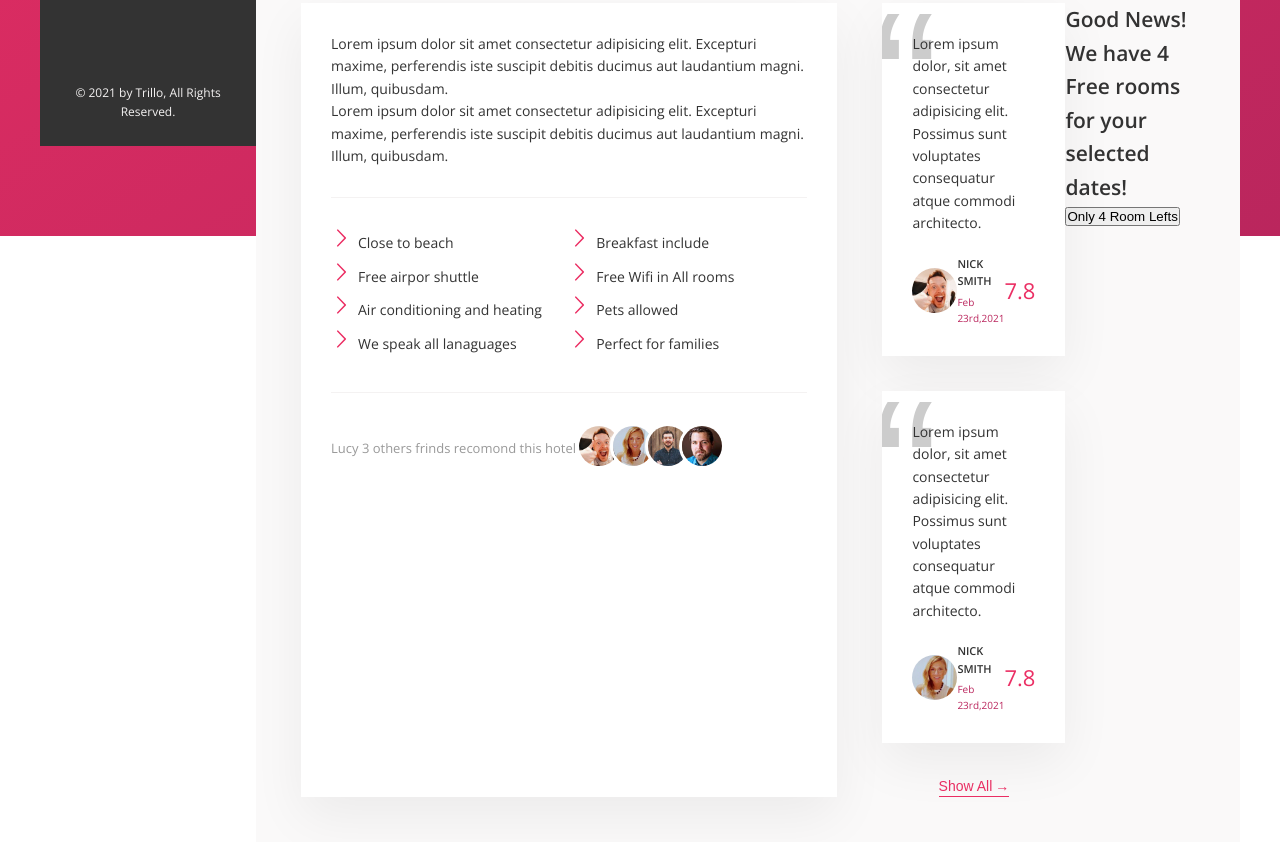
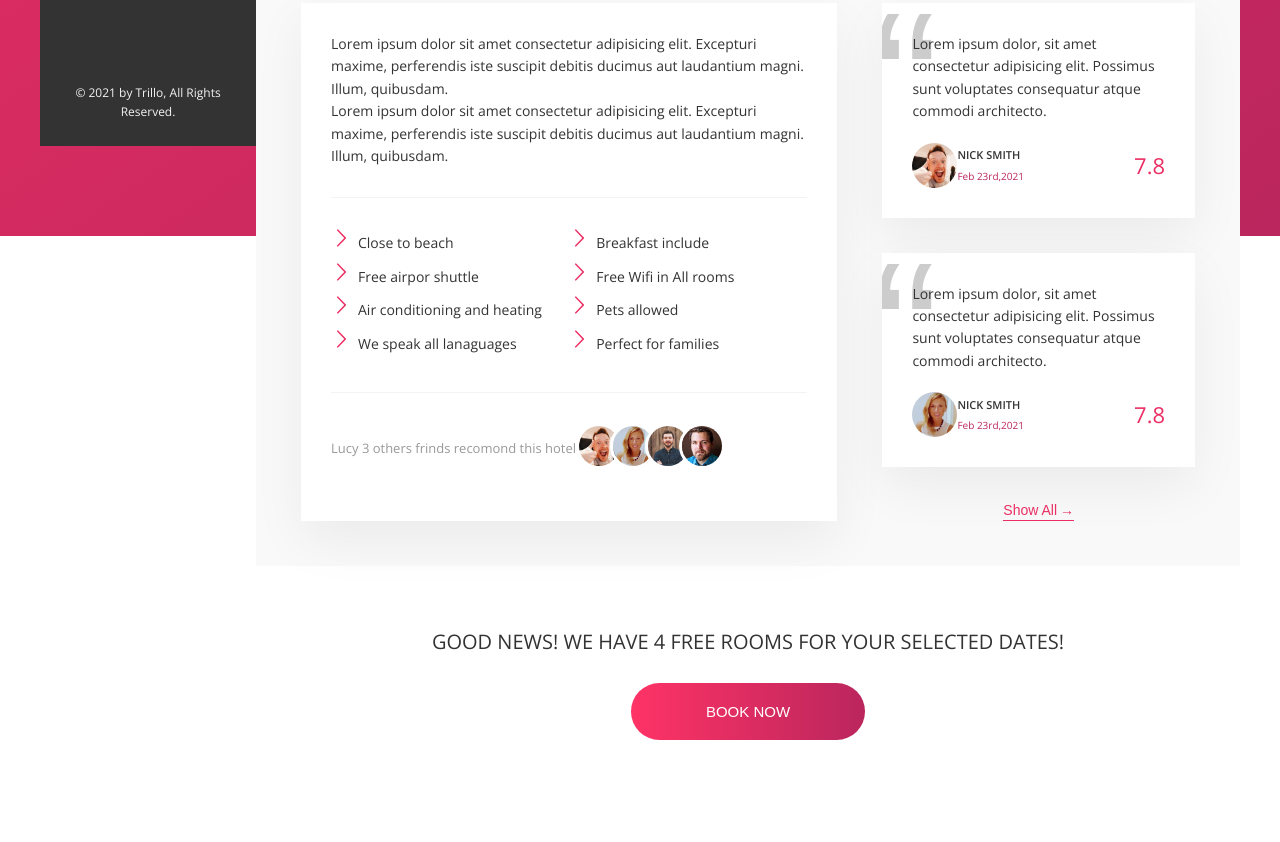
Before and after one commit to sajjadcodes/Trillo, a website: page index.html in a window 1280 px wide. Shown: the part 644-1486 px from the top of the page. After the commit the page ends 1419 px from the top, so only its background shows below. Drawn offline with nearby package versions, Linux system fonts and the light colour scheme; files whose address does not match are found by name.

Commit message:
cta button styling

```diff
--- a/index.html
+++ b/index.html
@@ -195,14 +195,21 @@
                     </figure>
                     <button class="btn-inline">Show All<span>&rarr;</span></button>
                       </div>
+
+                  </div>
                   <div class="cta">
                     <h2 class="cta__book-now">
                         Good News! We have 4 Free rooms for your selected dates!
                     </h2>
                     <button class="btn">
+                        <span class="btn__visible">
+                            Book Now
+                        </span>
+                        <span class="btn__invisible">
                             Only 4 Room Lefts
+                        </span>
+
                     </button>
-                      </div>
                 </div>
                </main>
            </div>
--- a/sass/_components.scss
+++ b/sass/_components.scss
@@ -475,3 +475,65 @@ align-items: center;
 }
 
 }
+
+///////////////////////////////
+// cta
+
+.cta{
+    padding:3.5rem 0;
+    text-align: center;
+    &__book-now{
+        font-size: 2rem;
+        font-weight: 300;
+        text-transform: uppercase;
+        margin: 2.5rem;
+
+    }
+
+}
+
+///////////////////////////////
+// CAll To action
+
+.btn{
+    font-size:1.5rem;
+    color:white;
+    border:none;
+    font-weight: 300;
+    text-transform: uppercase;
+    border-radius:100px;
+    position: relative;
+    overflow: hidden;
+    background-image: linear-gradient(to right,var(--color-primary-light), var(--color-primary-dark));
+    & > *{
+        display: inline-block;
+        height: 100%;
+        width: 100%;
+        transition:  all 2s;
+
+    }
+    &__visible{
+        padding: 2rem 7.5rem;
+        transition: all 1s;
+    }
+    &__invisible{
+        position: absolute;
+        left: 0;
+        top:-100%;
+        padding:2rem 0;
+
+
+
+    }
+    &:hover &__visible{
+
+       transform: translateY(100%);
+
+    }
+    &:hover &__invisible{
+
+       top:0;
+
+
+    }
+}
```
Also changed, not shown: css/style.css, 1 other file. Lines whose indentation alone changed are shown as unchanged.
